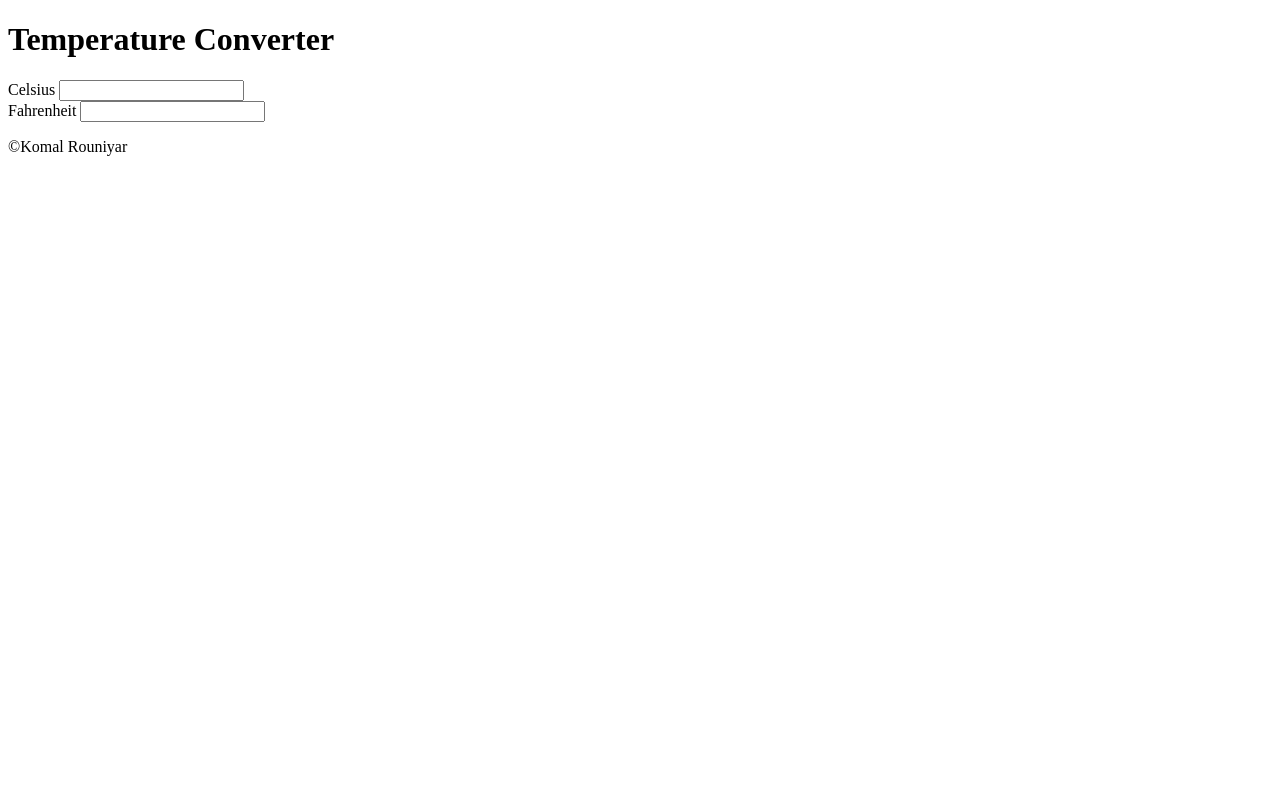
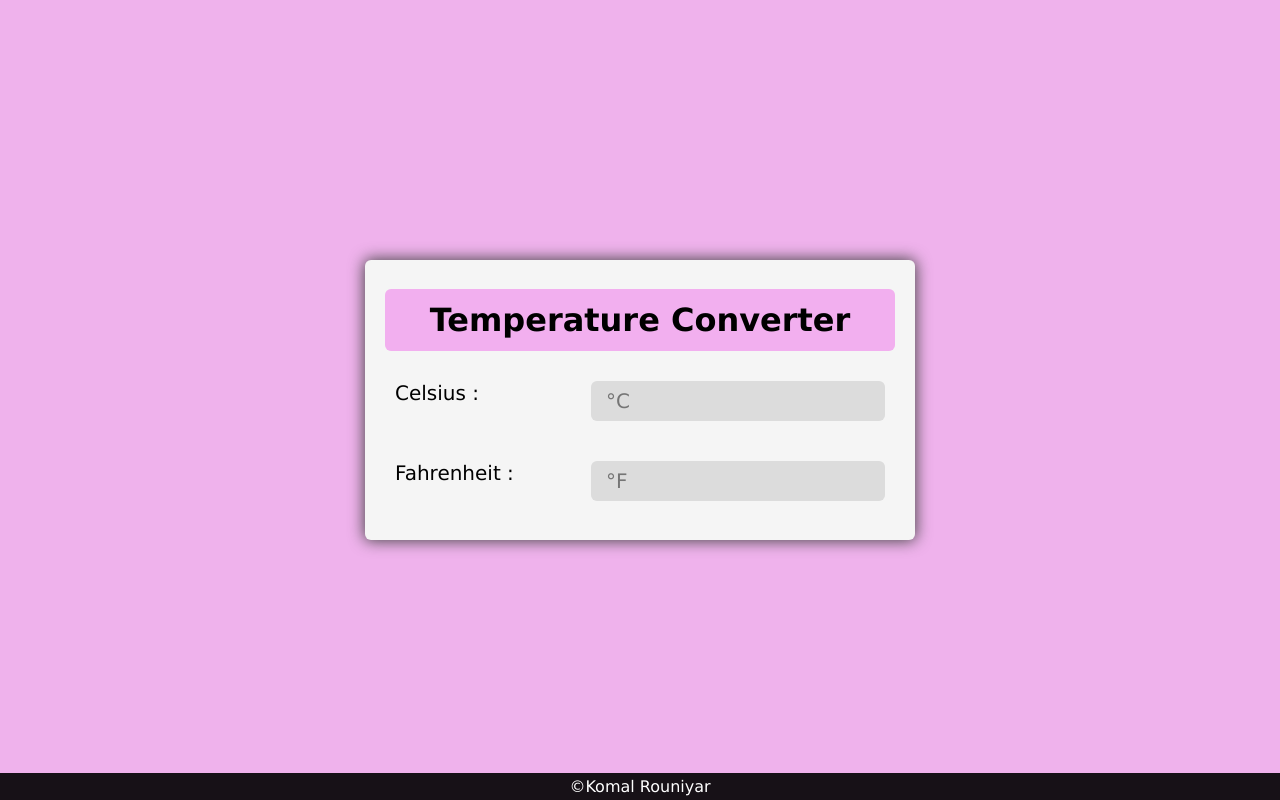
Before and after one commit to rouniyarkomal/OIBSIP, a plain HTML site: page Task-3 Temperature Converter Website/index.html in a window 1280 px wide. Drawn offline with Linux system fonts and the light colour scheme.

Commit message:
Adding final files

```diff
--- a/Task-3 Temperature Converter Website/index.html
+++ b/Task-3 Temperature Converter Website/index.html
@@ -4,21 +4,30 @@
 <head>
   <meta charset="UTF-8" />
   <meta name="viewport" content="width=device-width, initial-scale=1.0" />
+  <title>Temperature-Converter</title>
+  <link rel="stylesheet" href="./styles.css">
 </head>
 
 <body>
   <!-- Body Section -->
-  <div class="main-container">
-    <h1>Temperature Converter</h1>
-    <div class="container">
-      <label for="celsius">Celsius</label>
-      <input type="number" id="celsius" oninput="celsiusToFahrenheit()">
+
+  <div class="wrapper">
+
+    <div class="main-container">
+      <h1>Temperature Converter</h1>
+      <div class="container">
+        <label for="celsius">Celsius :</label>
+
+        <input type="number" id="celsius" oninput="celsiusToFahrenheit()" placeholder="&deg;C">
+
+      </div>
+
+      <div class="container">
+        <label for="fahrenheit">Fahrenheit :</label>
+        <input type="number" id="fahrenheit" oninput="fahrenheitToCelsius()" placeholder="&deg;F">
+      </div>
     </div>
 
-    <div class="container">
-      <label for="fahrenheit">Fahrenheit</label>
-      <input type="number" id="fahrenheit" oninput="fahrenheitToCelsius()">
-    </div>
   </div>
 
   <!-- Footer Section-->
@@ -26,6 +35,9 @@
     <p>&copy;Komal Rouniyar</p>
   </div>
 
+  <!-- Script -->
+  <script src="./script.js"></script>
+
 </body>
 
 </html>
--- /dev/null
+++ b/Task-3 Temperature Converter Website/script.js
@@ -0,0 +1,12 @@
+let celsius = document.getElementById("celsius");
+let fahrenheit = document.getElementById("fahrenheit");
+
+function celsiusToFahrenheit() {
+    let output = (parseFloat(celsius.value) * 9 / 5) + 32;
+    fahrenheit.value = parseFloat(output.toFixed(2));
+}
+
+function fahrenheitToCelsius() {
+    let output = (parseFloat(fahrenheit.value) - 32) * 5 / 9;
+    celsius.value = parseFloat(output.toFixed(2));
+}
--- /dev/null
+++ b/Task-3 Temperature Converter Website/styles.css
@@ -0,0 +1,85 @@
+/* Global */
+* {
+  margin: 0;
+  padding: 0;
+  font-family: Verdana, Geneva, Tahoma, sans-serif;
+  box-sizing: border-box;
+  font-size: 20px;
+  border-radius: 6px;
+}
+
+body {
+  width: 100%;
+  height: 100vh;
+  position: relative;
+  /* background: linear-gradient(
+    208deg,
+    rgb(6, 6, 51),
+    rgb(40, 1, 1),
+    rgb(23, 11, 42)
+  ); */
+  background-color: #efb2ec;
+}
+
+.wrapper {
+  width: 100%;
+  height: 100%;
+  display: flex;
+  flex-direction: column;
+  justify-content: space-around;
+}
+
+.main-container {
+  width: 550px;
+  height: 280px;
+  display: flex;
+  flex-direction: column;
+  justify-content: center;
+  gap: 20px;
+  padding: 20px;
+  box-shadow: 0px 0px 15px 1px rgb(71, 71, 71);
+  background-color: rgb(245, 245, 245);
+  margin: auto;
+}
+
+h1 {
+  /* border: 1px solid red; */
+  text-align: center;
+  font-size: 32px;
+  padding: 12px 0px;
+  background-color: #f2afef;
+}
+
+.main-container:hover {
+  box-shadow: 0px 0px 15px 1px rgb(0, 240, 0);
+}
+
+.container {
+  padding: 10px;
+  display: flex;
+  flex-wrap: wrap;
+  justify-content: space-between;
+}
+
+.container > input {
+  border: none;
+  width: 60%;
+  padding: 8px 15px;
+  background-color: rgb(220, 220, 220);
+}
+
+/* Footer */
+.footer {
+  position: absolute;
+  width: 100%;
+  bottom: 0;
+  background-color: rgba(0, 0, 0, 0.9);
+  color: white;
+  text-align: center;
+  border-radius: 0px;
+  padding: 4px 0px;
+}
+
+.footer p {
+  font-size: 16px;
+}
```
